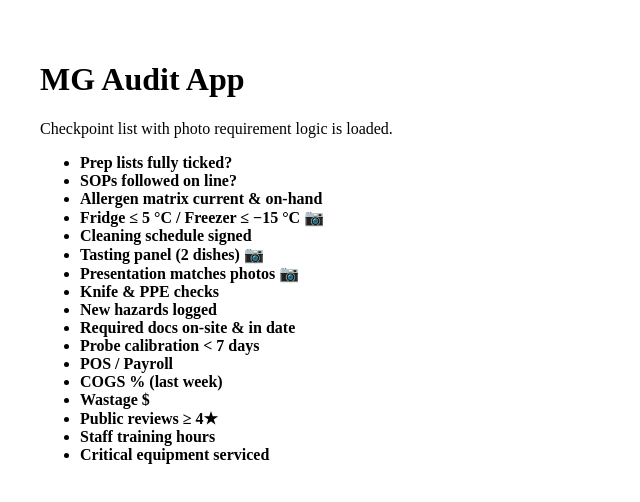
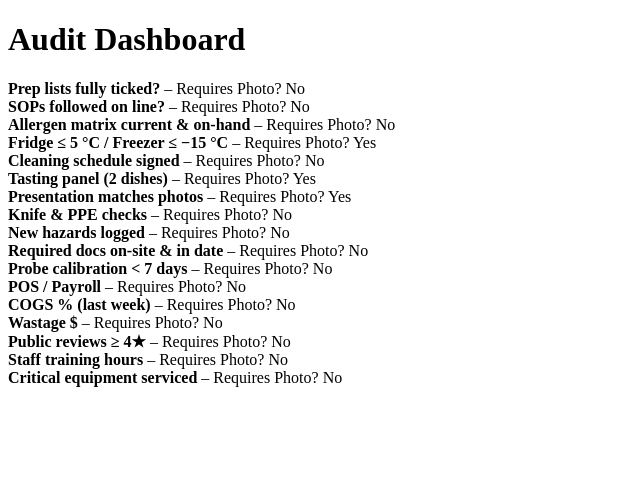
Before and after one commit to stolleym/mgaudit-app, a Next.js app: page / in a window 1280 px wide. Shown: the top 502 px of the page, without its empty margins (0-640 px from the left). Built offline with nearby package versions, Linux system fonts and the light colour scheme.

Commit message:
Update page.tsx

```diff
--- a/app/page.tsx
+++ b/app/page.tsx
@@ -1,3 +1,7 @@
+"use client";
+import Image from "next/image";
+import { useState, useEffect } from "react";
+
 // --- types ---
 type Checkpoint = {
   category: string;
@@ -8,8 +12,6 @@ type Checkpoint = {
   suggested: string;
   photo?: boolean; // optional
 };
-
-type Rating = "Pass" | "Fail" | "N/A";
 
 // --- data ---
 const CHECKPOINTS: ReadonlyArray<Checkpoint> = [
@@ -32,28 +34,46 @@ const CHECKPOINTS: ReadonlyArray<Checkpoint> = [
   { category: "Maintenance", checkpoint: "Critical equipment serviced", target: "No overdue", owner: "Venue Manager", defaultDue: 3, suggested: "Book tech; tag out if needed; close work order." },
 ];
 
-// --- helper functions ---
-const requirePhoto = (checkpoint: string, rating: Rating) => {
-  const meta = CHECKPOINTS.find(c => c.checkpoint === checkpoint) as Checkpoint | undefined;
-  if (meta?.photo) return true;
-  if (rating !== "Pass" && rating !== "N/A") return true;
-  return false;
-};
+// --- main component ---
+export default function Page() {
+  const [showSplash, setShowSplash] = useState(true);
 
-// --- placeholder UI ---
-export default function Page() {
+  useEffect(() => {
+    const timer = setTimeout(() => setShowSplash(false), 3000);
+    return () => clearTimeout(timer);
+  }, []);
+
+  const requirePhoto = (checkpoint: string, rating: string) => {
+    const meta = CHECKPOINTS.find(c => c.checkpoint === checkpoint);
+    if (meta?.photo) return true;
+    if (rating !== "Pass" && rating !== "N/A") return true;
+    return false;
+  };
+
+  if (showSplash) {
+    return (
+      <div style={{
+        display: "flex",
+        alignItems: "center",
+        justifyContent: "center",
+        height: "100vh",
+        backgroundColor: "#fff"
+      }}>
+        <Image src="/mamas-logo.png" alt="Mamas Logo" width={300} height={300} priority />
+      </div>
+    );
+  }
+
   return (
-    <main style={{ padding: "2rem" }}>
-      <h1>MG Audit App</h1>
-      <p>Checkpoint list with photo requirement logic is loaded.</p>
-      <ul>
-        {CHECKPOINTS.map(cp => (
-          <li key={cp.checkpoint}>
-            <strong>{cp.checkpoint}</strong>
-            {cp.photo && " 📷"}
-          </li>
-        ))}
-      </ul>
-    </main>
+    <div>
+      {/* Your app’s main content here */}
+      <h1>Audit Dashboard</h1>
+      {/* Example usage of requirePhoto */}
+      {CHECKPOINTS.map(c => (
+        <div key={c.checkpoint}>
+          <strong>{c.checkpoint}</strong> – Requires Photo? {requirePhoto(c.checkpoint, "Pass") ? "Yes" : "No"}
+        </div>
+      ))}
+    </div>
   );
 }
```
